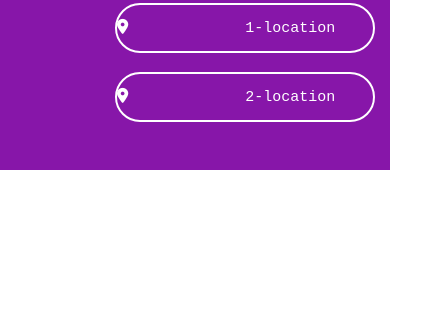
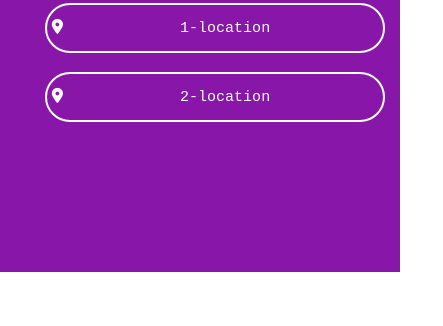
Before and after one commit to ELiSiSi/profile, a plain HTML site: page index.html in a window 390 px wide. Shown: the part 518-844 px from the top of the page, 443 px wide, since content can reach past the window. Drawn offline with Linux system fonts and the light colour scheme.

Commit message:
first commit

```diff
--- a/css/index.css
+++ b/css/index.css
@@ -254,7 +254,7 @@ color:  var(--secondary-color);
 
 }
 
-@media (min-width: 1000px){
+@media (min-width: 500px){
 
     .contant{
 
@@ -305,17 +305,17 @@ color: #ffffff;
 
 }
 
-@media (max-width: 777px){
+@media (max-width: 500px){
 
     .contant{
+margin-left: -70px;
+    width: 470px;
 
-
-    padding-top: 30px;
 
 background-color: var(--main-color);
 
 text-align: center;
-padding-bottom: 48px;
+padding-bottom: 150px;
 
 }
 
@@ -333,7 +333,7 @@ padding-bottom: 48px;
 
 .contant a {
 
-     width: 100%;
+
 font-size: 15px;
 color: #ffffff;
     text-decoration: none;
```
